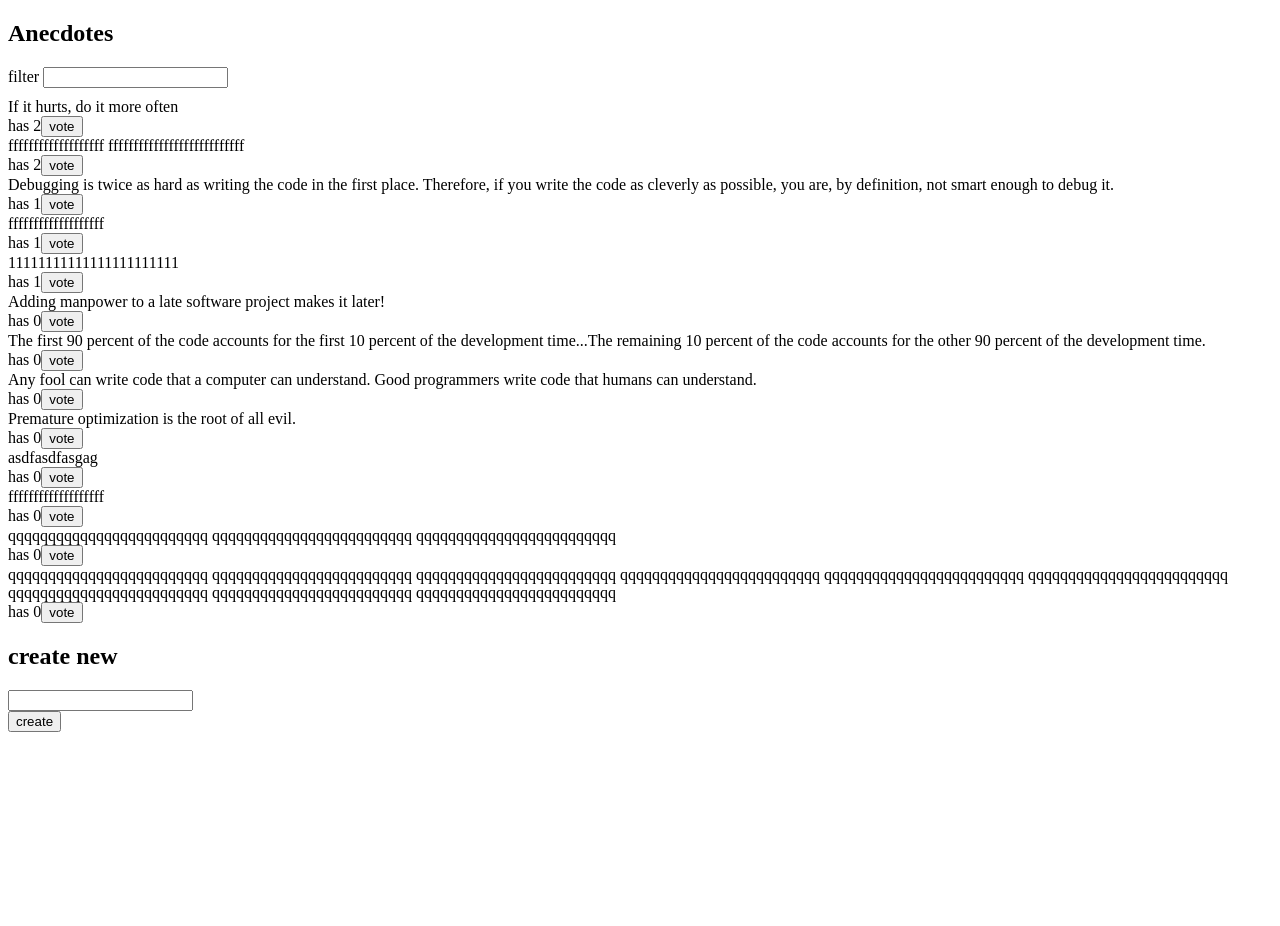
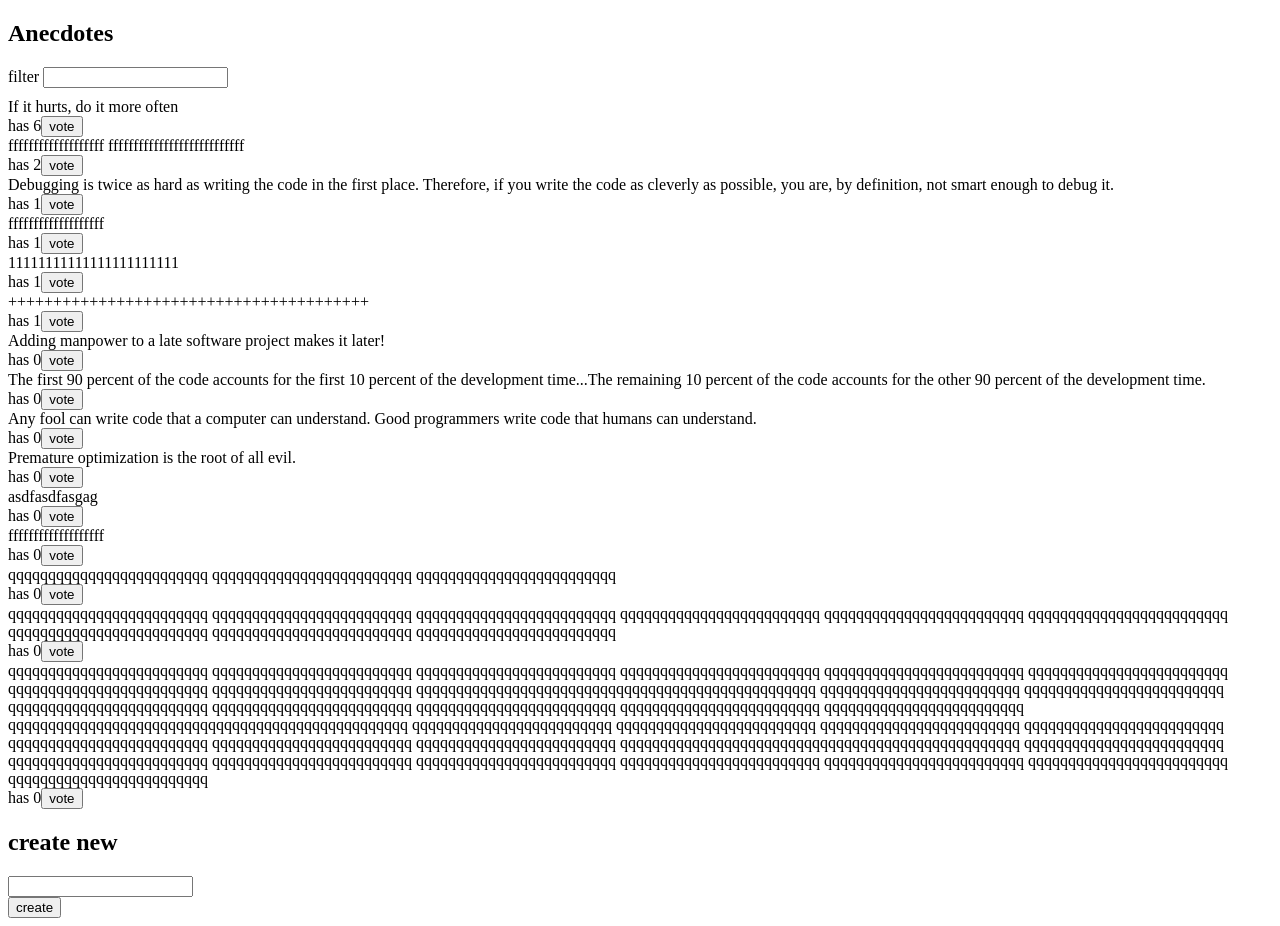
Before and after one commit to gricius/redux-anecdotes, a React (Create React App) app: page / in a window 1280 px wide. Before the commit the page ends 800 px from the top, so only its background shows below. Built offline with nearby package versions, Linux system fonts and the light colour scheme; data requests are answered from the project's data file.

Commit message:
add 6.17 Anecdotes and the backend, step4

```diff
--- a/db.json
+++ b/db.json
@@ -3,7 +3,7 @@
     {
       "content": "If it hurts, do it more often",
       "id": "47145",
-      "votes": 2
+      "votes": 6
     },
     {
       "content": "Adding manpower to a late software project makes it later!",
@@ -64,6 +64,16 @@
       "content": "qqqqqqqqqqqqqqqqqqqqqqqqq qqqqqqqqqqqqqqqqqqqqqqqqq qqqqqqqqqqqqqqqqqqqqqqqqq qqqqqqqqqqqqqqqqqqqqqqqqq qqqqqqqqqqqqqqqqqqqqqqqqq qqqqqqqqqqqqqqqqqqqqqqqqq qqqqqqqqqqqqqqqqqqqqqqqqq qqqqqqqqqqqqqqqqqqqqqqqqq qqqqqqqqqqqqqqqqqqqqqqqqq",
       "votes": 0,
       "id": "2xlLKwb"
+    },
+    {
+      "content": "qqqqqqqqqqqqqqqqqqqqqqqqq qqqqqqqqqqqqqqqqqqqqqqqqq qqqqqqqqqqqqqqqqqqqqqqqqq qqqqqqqqqqqqqqqqqqqqqqqqq qqqqqqqqqqqqqqqqqqqqqqqqq qqqqqqqqqqqqqqqqqqqqqqqqq qqqqqqqqqqqqqqqqqqqqqqqqq qqqqqqqqqqqqqqqqqqqqqqqqq qqqqqqqqqqqqqqqqqqqqqqqqqqqqqqqqqqqqqqqqqqqqqqqqqq qqqqqqqqqqqqqqqqqqqqqqqqq qqqqqqqqqqqqqqqqqqqqqqqqq qqqqqqqqqqqqqqqqqqqqqqqqq qqqqqqqqqqqqqqqqqqqqqqqqq qqqqqqqqqqqqqqqqqqqqqqqqq qqqqqqqqqqqqqqqqqqqqqqqqq qqqqqqqqqqqqqqqqqqqqqqqqq qqqqqqqqqqqqqqqqqqqqqqqqqqqqqqqqqqqqqqqqqqqqqqqqqq qqqqqqqqqqqqqqqqqqqqqqqqq qqqqqqqqqqqqqqqqqqqqqqqqq qqqqqqqqqqqqqqqqqqqqqqqqq qqqqqqqqqqqqqqqqqqqqqqqqq qqqqqqqqqqqqqqqqqqqqqqqqq qqqqqqqqqqqqqqqqqqqqqqqqq qqqqqqqqqqqqqqqqqqqqqqqqq qqqqqqqqqqqqqqqqqqqqqqqqqqqqqqqqqqqqqqqqqqqqqqqqqq qqqqqqqqqqqqqqqqqqqqqqqqq qqqqqqqqqqqqqqqqqqqqqqqqq qqqqqqqqqqqqqqqqqqqqqqqqq qqqqqqqqqqqqqqqqqqqqqqqqq qqqqqqqqqqqqqqqqqqqqqqqqq qqqqqqqqqqqqqqqqqqqqqqqqq qqqqqqqqqqqqqqqqqqqqqqqqq qqqqqqqqqqqqqqqqqqqqqqqqq",
+      "votes": 0,
+      "id": "BjkxA0v"
+    },
+    {
+      "content": "++++++++++++++++++++++++++++++++++++++++",
+      "votes": 1,
+      "id": "_bIyx0N"
     }
   ]
 }
--- a/src/components/AnecdoteForm.jsx
+++ b/src/components/AnecdoteForm.jsx
@@ -3,7 +3,6 @@ import React from 'react'
 import { useDispatch } from 'react-redux'
 import { createAnecdote } from '../reducers/anecdoteReducer'
 import { setNotification, clearNotification } from '../reducers/notificationReducer'
-import anecdoteService from '../services/anecdotes'
 
 const AnecdoteForm = () => {
   const dispatch = useDispatch()
@@ -12,8 +11,7 @@ const AnecdoteForm = () => {
     event.preventDefault()
     const content = event.target.anecdote.value
     event.target.anecdote.value = ''
-    const newAnecdote = await anecdoteService.createNew(content)
-    dispatch(createAnecdote(newAnecdote))
+    dispatch(createAnecdote(content))
     dispatch(setNotification(`You created '${content}'`))
     setTimeout(() => {
       dispatch(clearNotification())
--- a/src/reducers/anecdoteReducer.js
+++ b/src/reducers/anecdoteReducer.js
@@ -6,9 +6,6 @@ const anecdoteSlice = createSlice({
   name: 'anecdotes',
   initialState: [],
   reducers: {
-    createAnecdote: (state, action) => {
-      state.push(action.payload)
-    },
     voteAnecdote: (state, action) => {
       const id = action.payload
       const anecdoteToVote = state.find((anecdote) => anecdote.id === id)
@@ -25,7 +22,7 @@ const anecdoteSlice = createSlice({
   },
 })
 
-export const { createAnecdote, voteAnecdote, appendAnecdotes, setAnecdotes } = anecdoteSlice.actions
+export const { voteAnecdote, appendAnecdotes, setAnecdotes } = anecdoteSlice.actions
 
 export const initializeAnecdotes = () => {
   return async (dispatch) => {
@@ -34,4 +31,11 @@ export const initializeAnecdotes = () => {
   }
 }
 
+export const createAnecdote = (content) => {
+  return async (dispatch) => {
+    const newAnecdote = await anecdotesService.createNew(content)
+    dispatch(appendAnecdotes(newAnecdote))
+  }
+}
+
 export default anecdoteSlice.reducer
```
Also changed, not shown: 1 other file (tests, documents, lock files or other folders).
